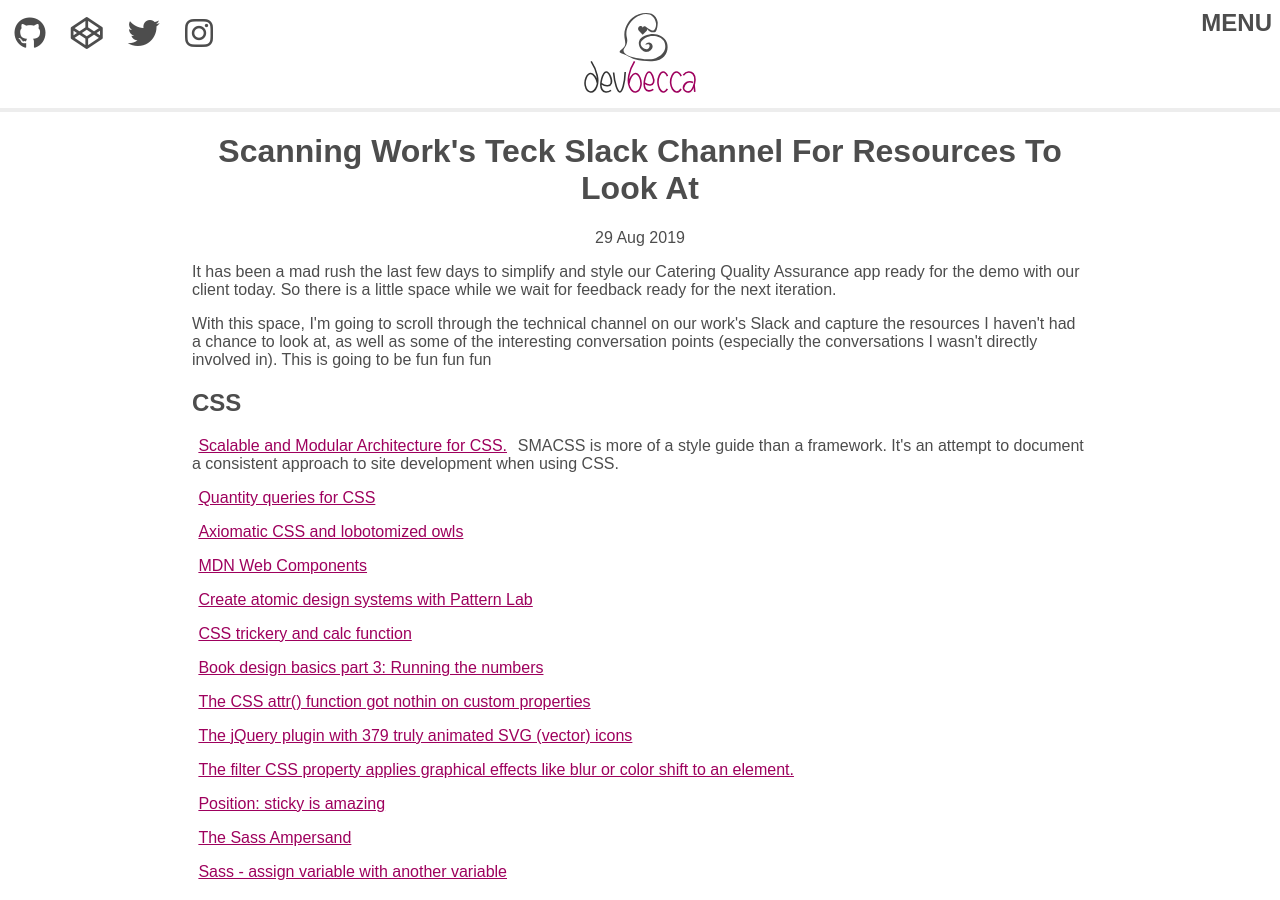
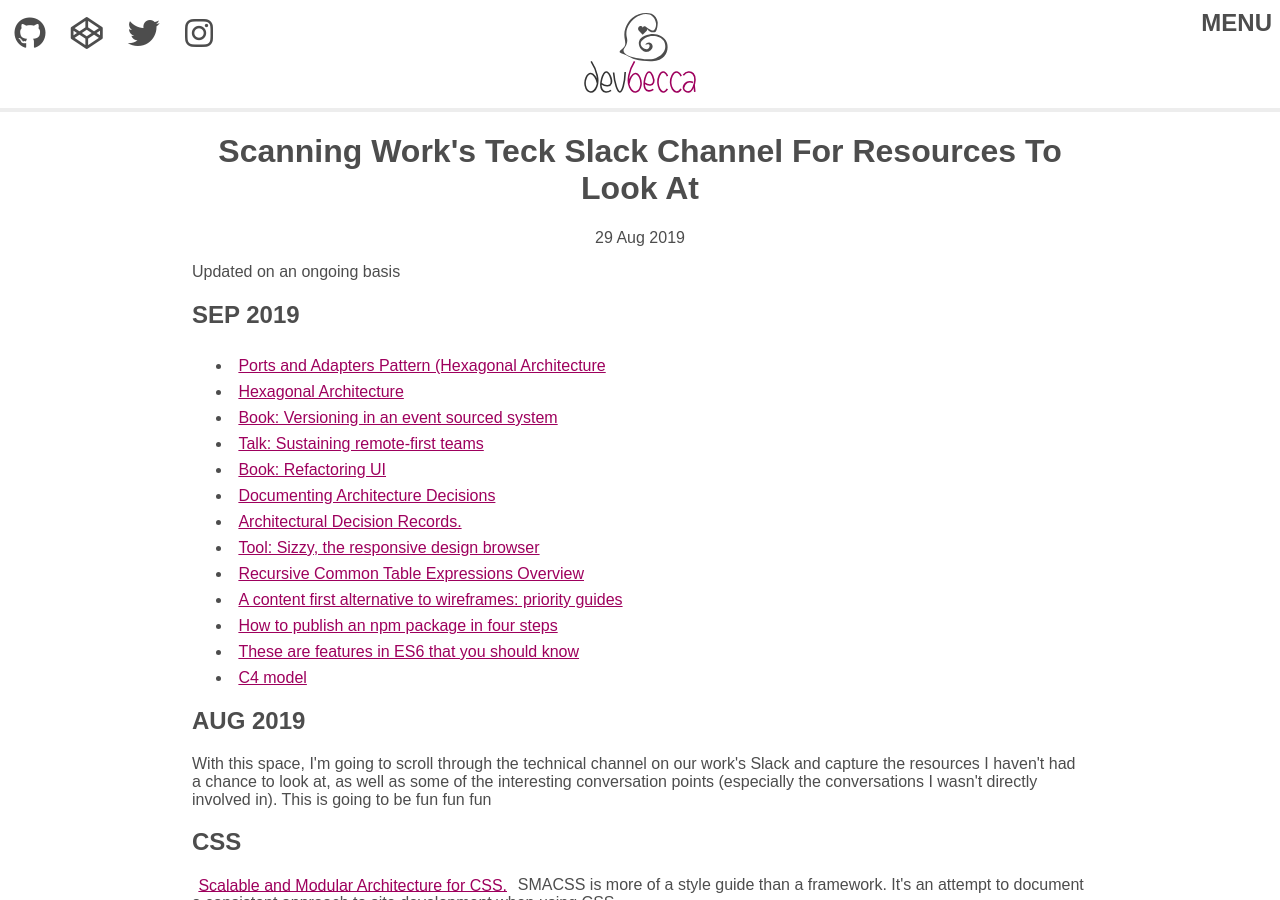
Before and after one commit to Becca9941/Becca9941.github.io, a Jekyll site: the page built from _posts/2019-08-29-scanning-works-tech-channel-for-resources-to-look-at.html, in a window 1280 px wide and 900 px high. Built offline with Jekyll 4.4.1, drawn with Linux system fonts in a browser that asks for light colours; nearby versions of some CDN libraries.

Commit message:
✏️  more resources yayy

```diff
--- a/_posts/2019-08-29-scanning-works-tech-channel-for-resources-to-look-at.html
+++ b/_posts/2019-08-29-scanning-works-tech-channel-for-resources-to-look-at.html
@@ -3,7 +3,27 @@ layout: post
 title: Scanning work's teck slack channel for resources to look at
 ---
 
-<p>It has been a mad rush the last few days to simplify and style our Catering Quality Assurance app ready for the demo with our client today. So there is a little space while we wait for feedback ready for the next iteration.</p>
+<p>Updated on an ongoing basis</p>
+
+<h2>SEP 2019</h2>
+
+<ul>
+  <li><a href="https://softwarecampament.wordpress.com/portsadapters/" target="_blank">Ports and Adapters Pattern (Hexagonal Architecture</a></li>
+  <li><a href="https://alistair.cockburn.us/hexagonal-architecture/" target="_blank">Hexagonal Architecture</a></li>
+  <li><a href="https://leanpub.com/esversioning" target="_blank">Book: Versioning in an event sourced system</a></li>
+  <li><a href="https://vimeo.com/talkingslides2/review/349315847/6307485755" target="_blank">Talk: Sustaining remote-first teams</a></li>
+  <li><a href="https://refactoringui.com/book/#get-refactoring-ui" target="_blank">Book: Refactoring UI</a></li>
+  <li><a href="http://thinkrelevance.com/blog/2011/11/15/documenting-architecture-decisions" target="_blank">Documenting Architecture Decisions</a></li>
+  <li><a href="https://adr.github.io/" target="_blank">Architectural Decision Records.</a></li>
+  <li><a href="https://sizzy.co" target="_blank">Tool: Sizzy, the responsive design browser</a></li>
+  <li><a href="https://mariadb.com/kb/en/library/recursive-common-table-expressions-overview/" target="_blank">Recursive Common Table Expressions Overview</a></li>
+  <li><a href="https://alistapart.com/article/priority-guides-a-content-first-alternative-to-wireframes/" target="_blank">A content first alternative to wireframes: priority guides</a></li>
+  <li><a href="How to publish a npm package in four steps" target="_blank">How to publish an npm package in four steps</a></li>
+  <li><a href="https://medium.com/@cristiansalcescu/these-are-the-features-in-es6-that-you-should-know-1411194c71cb" target="_blank">These are features in ES6 that you should know</a></li>
+  <li><a href="https://c4model.com/" target="_blank">C4 model</a></li>
+</ul>
+
+<h2>AUG 2019</h2>
 
 <p>With this space, I'm going to scroll through the technical channel on our work's Slack and capture the resources I haven't had a chance to look at, as well as some of the interesting conversation points (especially the conversations I wasn't directly involved in). This is going to be fun fun fun</p>
 
```
